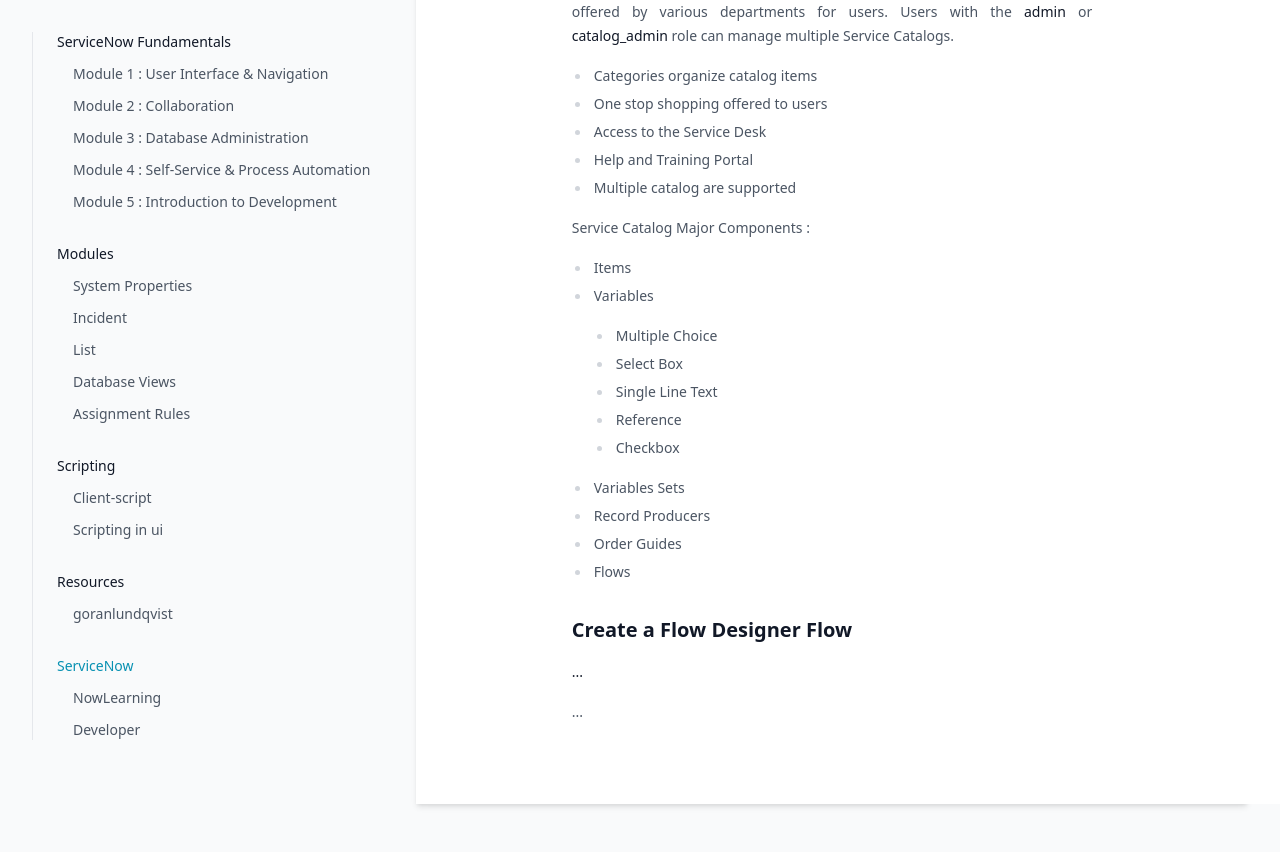
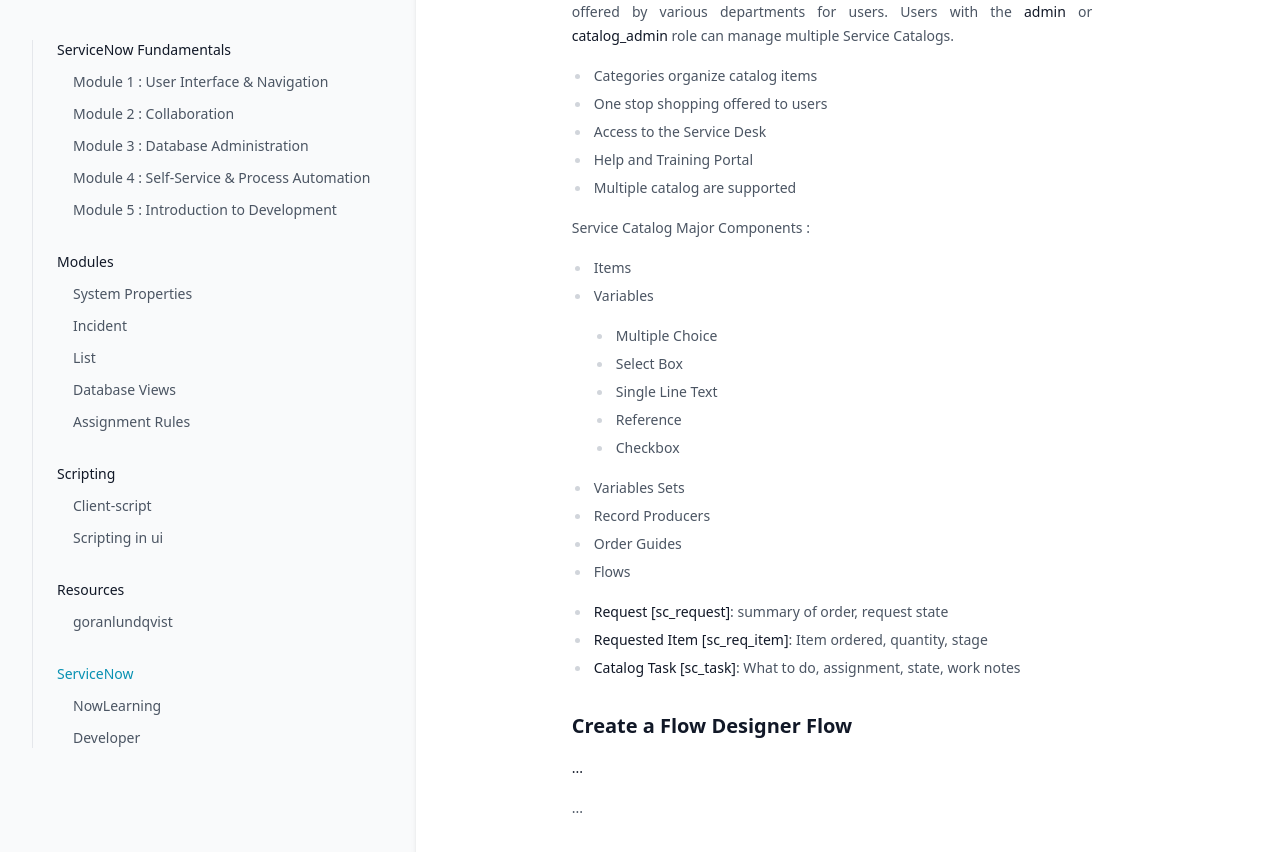
Before and after one commit to greglejeune/ebook, a Jekyll site: the page built from _servicenow/2021-11-01-snf-module4.md, in a window 1280 px wide and 900 px high, scrolled down 1317 px. Shown: the top 852 px of the window. Built offline with Jekyll 4.4.1, drawn with Linux system fonts in a browser that asks for light colours.

Commit message:
Update 2021-11-01-snf-module4.md

```diff
--- a/_servicenow/2021-11-01-snf-module4.md
+++ b/_servicenow/2021-11-01-snf-module4.md
@@ -75,6 +75,12 @@ category: snf
   <li>Flows</li>
 </ul>
 
+<ul>
+  <li><strong>Request [sc_request]</strong>: summary of order, request state</li>
+  <li><strong>Requested Item [sc_req_item]</strong>: Item ordered, quantity, stage</li>
+  <li><strong>Catalog Task [sc_task]</strong>: What to do, assignment, state, work notes</li>
+</ul>
+
 <h2>Create a Flow Designer Flow</h2>
 
 <p style="text-align: justify;"><strong>...</strong></p>
```
